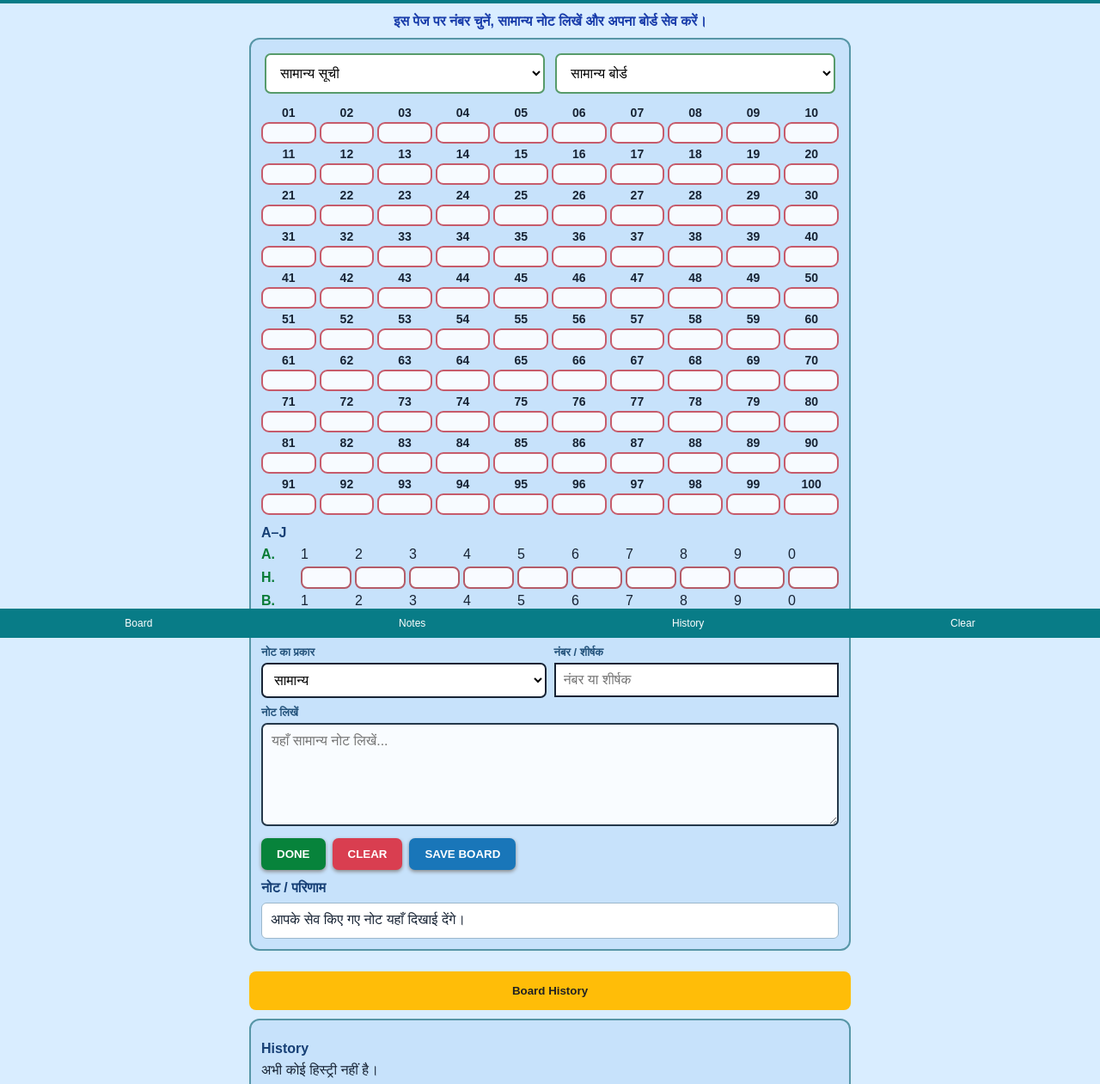
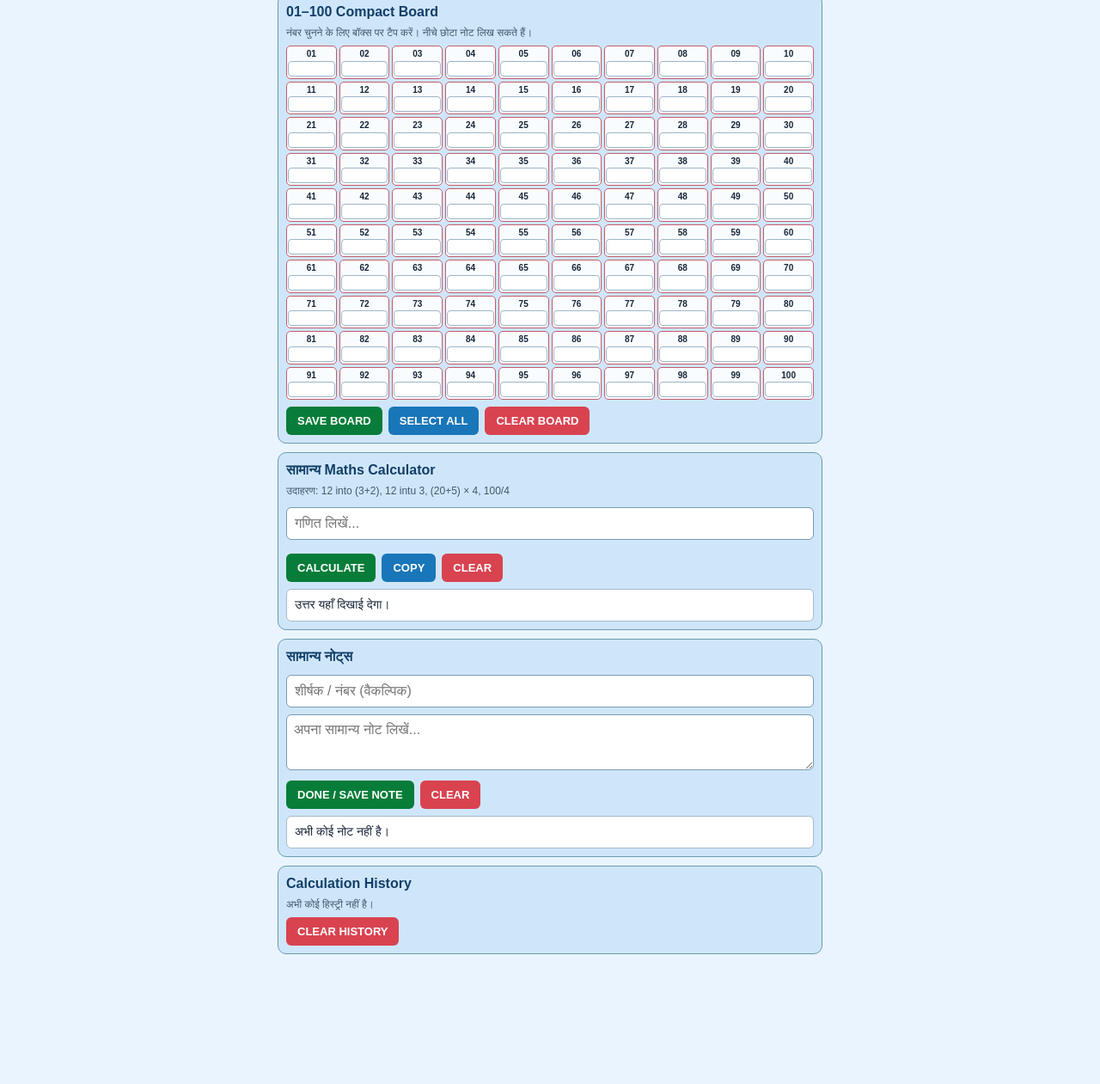
Before and after one commit to tranveersingh33-dot/Kk, a plain HTML site: page index.html in a window 1280 px wide. Shown: the part 58-1319 px from the top of the page at 86% size. After the commit the page ends 1178 px from the top, so only its background shows below. Drawn offline with Linux system fonts and the light colour scheme.

Commit message:
Refactor index.html for improved layout and functionality
Updated HTML structure and styles for the number board and calculator, including new sections for notes and calculations.

```diff
--- a/index.html
+++ b/index.html
@@ -2,77 +2,88 @@
 <html lang="hi">
 <head>
 <meta charset="UTF-8">
-<meta name="viewport" content="width=device-width, initial-scale=1">
-<title>Number Board</title>
+<meta name="viewport" content="width=device-width,initial-scale=1">
+<title>Compact Number Board & Calculator</title>
 <style>
-*{box-sizing:border-box}body{margin:0;background:#d9edff;font-family:Arial,sans-serif;color:#172334}
-.top{background:#087c87;color:#fff;padding:12px 16px;display:flex;justify-content:space-between;align-items:center;font-size:21px;font-weight:700}
-.top button{background:#f16b60;color:#fff;border:0;border-radius:7px;padding:10px 22px;font-size:16px}
-.wrap{max-width:720px;margin:12px auto;padding:0 10px}.notice{color:#183caa;font-weight:700;text-align:center;margin:10px 0}
-.panel{border:2px solid #5796a7;border-radius:12px;background:#c7e2fb;padding:12px;margin-bottom:14px}
-.selectrow{display:grid;grid-template-columns:1fr 1fr;gap:12px;margin:4px 4px 14px}
-select,input,textarea{font:inherit}select{padding:12px;border:2px solid #579b6a;border-radius:7px;background:#fff;min-width:0}
-.board{display:grid;grid-template-columns:repeat(10,minmax(0,1fr));gap:4px}
-.tile{text-align:center;min-width:0}.tile b{display:block;font-size:14px;margin-bottom:3px}.tile input{width:100%;min-width:0;height:25px;border:2px solid #c65b6b;border-radius:9px;background:#f7fbff;text-align:center;padding:1px;font-size:12px}
-.tile.active input{border-color:#07833b;background:#e6ffe9}
-.section-title{font-weight:700;color:#163f75;margin:12px 0 7px}
-.hbrow{display:grid;grid-template-columns:42px repeat(10,minmax(0,1fr));gap:4px;align-items:center;margin:5px 0}
-.hbrow .tag{font-weight:bold;color:#087b36}.hbrow input{width:100%;min-width:0;height:26px;border:2px solid #b45b68;border-radius:8px;text-align:center;background:#f8fbff}
-.entrygrid{display:grid;grid-template-columns:1fr 1fr;gap:9px;margin-top:12px}
-label{font-size:13px;font-weight:bold;color:#24537c;display:block;margin-bottom:4px}
-.field{width:100%;padding:9px;border:2px solid #172334;background:#fff}
-textarea{width:100%;min-height:120px;padding:10px;border:2px solid #24384a;border-radius:7px;resize:vertical;background:#f9fcff}
-.buttons{display:flex;gap:8px;flex-wrap:wrap;margin-top:10px}
-button.action{background:#07833b;color:white;border:0;border-radius:7px;padding:11px 18px;font-weight:bold;box-shadow:0 2px 4px #888}
-button.clear{background:#d93e50}button.blue{background:#1976b9}button.yellow{background:#ffbd08;color:#222;width:100%;padding:15px;font-weight:bold;border:0;border-radius:8px;margin:10px 0}
-.result{white-space:pre-wrap;overflow-wrap:anywhere;background:#fff;border:1px solid #9bb7cb;border-radius:6px;padding:10px;min-height:42px;margin-top:8px}
-.historyitem{background:#fff;border-radius:6px;padding:8px;margin:6px 0;overflow-wrap:anywhere}
-.bottom{position:sticky;bottom:0;background:#087c87;color:#fff;display:flex;justify-content:space-around;gap:4px;padding:10px 4px;font-size:12px;text-align:center}
-.bottom span{cursor:pointer}
-@media(max-width:420px){.wrap{padding:0 7px}.panel{padding:8px}.board{gap:3px}.tile b{font-size:11px}.tile input{height:23px}.hbrow{grid-template-columns:32px repeat(10,minmax(0,1fr));gap:2px}.hbrow input{height:23px;font-size:11px}.hbrow .tag{font-size:12px}.selectrow{gap:7px}.selectrow select{padding:9px;font-size:13px}}
+*{box-sizing:border-box}body{margin:0;background:#eaf4ff;color:#172536;font-family:Arial,sans-serif}
+header{background:#087c87;color:#fff;padding:10px 13px;display:flex;justify-content:space-between;align-items:center;font-weight:bold;font-size:18px}
+main{max-width:650px;margin:10px auto;padding:0 8px}.panel{background:#cfe6fa;border:1px solid #679caf;border-radius:10px;padding:9px;margin-bottom:10px}
+h2{font-size:16px;margin:2px 0 8px;color:#123f68}.hint{font-size:12px;color:#42596c;margin:4px 0 8px}
+.board{display:grid;grid-template-columns:repeat(10,minmax(0,1fr));gap:3px}
+.tile{min-width:0;text-align:center;padding:2px 1px;border:1px solid #c45d6c;border-radius:5px;background:#f9fcff;cursor:pointer}
+.tile b{display:block;font-size:10px;line-height:13px}.tile input{width:100%;min-width:0;height:18px;border:1px solid #9db6c8;border-radius:4px;text-align:center;padding:0;font-size:10px}
+.tile.active{background:#e2ffe8;border-color:#07833b;outline:1px solid #07833b}
+.row{display:flex;gap:7px;flex-wrap:wrap;margin-top:8px}button{border:0;border-radius:6px;padding:9px 13px;background:#087d39;color:#fff;font-weight:bold;font-size:13px}button.blue{background:#1976b9}button.red{background:#d94350}
+input,textarea,select{font:inherit}.field{width:100%;padding:9px;border:1px solid #789bb3;border-radius:6px;background:#fff;margin:4px 0 8px}
+textarea{width:100%;min-height:65px;padding:8px;border:1px solid #789bb3;border-radius:6px;background:#fff}
+.result{white-space:pre-wrap;overflow-wrap:anywhere;background:#fff;border:1px solid #a5bacb;border-radius:6px;padding:9px;min-height:38px;font-size:14px}
+.histitem{background:#fff;border-radius:5px;padding:7px;margin:5px 0;font-size:13px;overflow-wrap:anywhere}
+@media(max-width:380px){main{padding:0 5px}.panel{padding:7px}.board{gap:2px}.tile{padding:1px}.tile b{font-size:9px}.tile input{height:16px;font-size:9px}button{padding:8px 10px}}
 </style>
 </head>
 <body>
-<header class="top"><span>Number Board</span><button onclick="saveAll()">Save</button></header>
-<div class="wrap">
-<div class="notice">इस पेज पर नंबर चुनें, सामान्य नोट लिखें और अपना बोर्ड सेव करें।</div>
+<header><span>Number Board</span><span id="savedCount">0 Saved</span></header>
+<main>
 <section class="panel">
-<div class="selectrow">
-<select id="category"><option>सामान्य सूची</option><option>सूची 1</option><option>सूची 2</option><option>अन्य</option></select>
-<select id="view"><option>सामान्य बोर्ड</option><option>दृश्य 1</option><option>दृश्य 2</option></select>
-</div>
+<h2>01–100 Compact Board</h2>
+<p class="hint">नंबर चुनने के लिए बॉक्स पर टैप करें। नीचे छोटा नोट लिख सकते हैं।</p>
 <div class="board" id="board"></div>
-<div class="section-title">A–J</div>
-<div class="hbrow"><b class="tag">A.</b><span>1</span><span>2</span><span>3</span><span>4</span><span>5</span><span>6</span><span>7</span><span>8</span><span>9</span><span>0</span></div>
-<div class="hbrow" id="rowA"><b class="tag">H.</b></div>
-<div class="hbrow"><b class="tag">B.</b><span>1</span><span>2</span><span>3</span><span>4</span><span>5</span><span>6</span><span>7</span><span>8</span><span>9</span><span>0</span></div>
-<div class="hbrow" id="rowB"><b class="tag">H.</b></div>
+<div class="row"><button onclick="saveBoard()">SAVE BOARD</button><button class="blue" onclick="selectAll()">SELECT ALL</button><button class="red" onclick="clearBoard()">CLEAR BOARD</button></div>
+</section>
 
-<div class="entrygrid">
-<div><label for="type">नोट का प्रकार</label><select id="type" class="field"><option>सामान्य</option><option>व्यक्तिगत नोट</option><option>अन्य</option></select></div>
-<div><label for="number">नंबर / शीर्षक</label><input id="number" class="field" placeholder="नंबर या शीर्षक"></div>
-<div style="grid-column:1/-1"><label for="note">नोट लिखें</label><textarea id="note" placeholder="यहाँ सामान्य नोट लिखें..."></textarea></div>
-</div>
-<div class="buttons"><button class="action" onclick="addNote()">DONE</button><button class="action clear" onclick="clearInputs()">CLEAR</button><button class="action blue" onclick="saveAll()">SAVE BOARD</button></div>
-<div class="section-title">नोट / परिणाम</div><div class="result" id="result">आपके सेव किए गए नोट यहाँ दिखाई देंगे।</div>
+<section class="panel">
+<h2>सामान्य Maths Calculator</h2>
+<p class="hint">उदाहरण: 12 into (3+2), 12 intu 3, (20+5) × 4, 100/4</p>
+<input id="expr" class="field" placeholder="गणित लिखें..." autocomplete="off">
+<div class="row"><button onclick="calculate()">CALCULATE</button><button class="blue" onclick="copyAnswer()">COPY</button><button class="red" onclick="clearCalc()">CLEAR</button></div>
+<div id="answer" class="result" style="margin-top:8px">उत्तर यहाँ दिखाई देगा।</div>
 </section>
-<button class="yellow" onclick="showHistory()">Board History</button>
-<section class="panel" id="historyPanel"><div class="section-title">History</div><div id="history">अभी कोई हिस्ट्री नहीं है।</div><div class="buttons"><button class="action clear" onclick="clearHistory()">CLEAR HISTORY</button></div></section>
-</div>
-<nav class="bottom"><span onclick="window.scrollTo({top:0,behavior:'smooth'})">Board</span><span onclick="document.getElementById('note').focus()">Notes</span><span onclick="showHistory()">History</span><span onclick="clearInputs()">Clear</span></nav>
+
+<section class="panel">
+<h2>सामान्य नोट्स</h2>
+<input id="noteTitle" class="field" placeholder="शीर्षक / नंबर (वैकल्पिक)">
+<textarea id="noteText" placeholder="अपना सामान्य नोट लिखें..."></textarea>
+<div class="row"><button onclick="addNote()">DONE / SAVE NOTE</button><button class="red" onclick="clearNote()">CLEAR</button></div>
+<div id="notes" class="result" style="margin-top:8px">अभी कोई नोट नहीं है।</div>
+</section>
+
+<section class="panel">
+<h2>Calculation History</h2><div id="history" class="hint">अभी कोई हिस्ट्री नहीं है।</div>
+<div class="row"><button class="red" onclick="clearHistory()">CLEAR HISTORY</button></div>
+</section>
+</main>
 <script>
 const board=document.getElementById('board');
-for(let n=1;n<=100;n++){const d=document.createElement('div');d.className='tile';d.dataset.n=n;d.innerHTML='<b>'+String(n).padStart(2,'0')+'</b><input aria-label="नंबर '+n+' का नोट" maxlength="10">';d.addEventListener('click',e=>{if(e.target.tagName!=='INPUT')d.classList.toggle('active')});board.appendChild(d)}
-for(const id of ['rowA','rowB'])for(let i=0;i<10;i++){const inp=document.createElement('input');inp.maxLength=8;inp.setAttribute('aria-label',id+' '+i);document.getElementById(id).appendChild(inp)}
-let notes=[];
-function addNote(){const title=document.getElementById('number').value.trim();const note=document.getElementById('note').value.trim();if(!title&&!note){alert('पहले नंबर/शीर्षक या नोट लिखें।');return}const item={type:document.getElementById('type').value,title,note,when:new Date().toLocaleString()};notes.unshift(item);renderNotes();clearInputs(false);saveAll(false)}
-function renderNotes(){const out=document.getElementById('result');out.textContent=notes.length?notes.map(x=>(x.title?x.title+' — ':'')+x.note+' ('+x.type+')').join('\n'):'आपके सेव किए गए नोट यहाँ दिखाई देंगे।';const h=document.getElementById('history');h.textContent='';if(!notes.length)h.textContent='अभी कोई हिस्ट्री नहीं है।';else notes.forEach(x=>{const d=document.createElement('div');d.className='historyitem';d.textContent=(x.title?x.title+' — ':'')+x.note+' | '+x.type+' | '+x.when;h.appendChild(d)})}
-function clearInputs(clearResult=true){document.getElementById('number').value='';document.getElementById('note').value='';if(clearResult)document.getElementById('result').textContent='इनपुट साफ़ कर दिया गया।'}
-function saveAll(show=true){const data={cells:[...board.children].map(c=>({value:c.querySelector('input').value,active:c.classList.contains('active')})),a:[...document.querySelectorAll('#rowA input')].map(x=>x.value),b:[...document.querySelectorAll('#rowB input')].map(x=>x.value),notes,category:document.getElementById('category').value,view:document.getElementById('view').value};try{localStorage.setItem('simpleNumberBoard',JSON.stringify(data));if(show)alert('बोर्ड सेव हो गया।')}catch(e){if(show)alert('इस ब्राउज़र में सेव नहीं हो पाया।')}}
-function loadAll(){try{const d=JSON.parse(localStorage.getItem('simpleNumberBoard')||'null');if(!d)return;d.cells?.forEach((x,i)=>{if(board.children[i]){board.children[i].querySelector('input').value=x.value||'';board.children[i].classList.toggle('active',!!x.active)}});['a','b'].forEach(k=>{(d[k]||[]).forEach((v,i)=>{const el=document.querySelectorAll('#row'+k.toUpperCase()+' input')[i];if(el)el.value=v})});notes=d.notes||[];document.getElementById('category').value=d.category||'सामान्य सूची';document.getElementById('view').value=d.view||'सामान्य बोर्ड';renderNotes()}catch(e){}}
-function clearHistory(){if(!confirm('सभी नोट्स की हिस्ट्री साफ़ करें?'))return;notes=[];renderNotes();saveAll(false)}
-function showHistory(){document.getElementById('historyPanel').scrollIntoView({behavior:'smooth'})}
-loadAll();
+for(let n=1;n<=100;n++){
+ const el=document.createElement('div');el.className='tile';el.dataset.n=n;
+ const b=document.createElement('b');b.textContent=String(n).padStart(2,'0');
+ const inp=document.createElement('input');inp.maxLength=8;inp.setAttribute('aria-label','नंबर '+n+' का नोट');
+ el.append(b,inp);el.addEventListener('click',e=>{if(e.target!==inp)el.classList.toggle('active')});board.append(el);
+}
+let historyItems=[],noteItems=[];
+function saveBoard(){const d=[...board.children].map(x=>({v:x.querySelector('input').value,s:x.classList.contains('active')}));try{localStorage.setItem('compactBoard',JSON.stringify(d));localStorage.setItem('compactNotes',JSON.stringify(noteItems));document.getElementById('savedCount').textContent=d.filter(x=>x.v||x.s).length+' Saved';alert('Board सेव हो गया।')}catch(e){alert('सेव नहीं हो पाया।')}}
+function loadBoard(){try{const d=JSON.parse(localStorage.getItem('compactBoard')||'[]');d.forEach((x,i)=>{if(board.children[i]){board.children[i].querySelector('input').value=x.v||'';board.children[i].classList.toggle('active',!!x.s)}});noteItems=JSON.parse(localStorage.getItem('compactNotes')||'[]');renderNotes();document.getElementById('savedCount').textContent=d.filter(x=>x.v||x.s).length+' Saved'}catch(e){}}
+function selectAll(){[...board.children].forEach(x=>x.classList.add('active'))}
+function clearBoard(){if(!confirm('बोर्ड साफ़ करें?'))return;[...board.children].forEach(x=>{x.querySelector('input').value='';x.classList.remove('active')});localStorage.removeItem('compactBoard');document.getElementById('savedCount').textContent='0 Saved'}
+function parseMath(input){
+ let s=input.toLowerCase().replace(/\b(into|intu)\b/g,'*').replace(/[×x]/g,'*').replace(/÷/g,'/').replace(/\s+/g,'');
+ let i=0;
+ function expr(){let v=term();while(s[i]==='+'||s[i]==='-'){let op=s[i++],r=term();v=op==='+'?v+r:v-r}return v}
+ function term(){let v=factor();while(s[i]==='*'||s[i]==='/'||s[i]==='%'){let op=s[i++],r=factor();if(op==='*')v*=r;else if(op==='/'){if(r===0)throw Error('शून्य से भाग नहीं कर सकते।');v/=r}else v%=r}return v}
+ function factor(){if(s[i]==='+'){i++;return factor()}if(s[i]==='-'){i++;return -factor()}if(s[i]==='('){i++;let v=expr();if(s[i]!==')')throw Error('ब्रैकेट पूरा नहीं है।');i++;return v}let start=i;while(/[0-9.]/.test(s[i]||'')&&i<s.length)i++;if(start===i)throw Error('गणित की अभिव्यक्ति जाँचें।');let t=s.slice(start,i);if((t.match(/\./g)||[]).length>1)throw Error('नंबर सही लिखें।');return Number(t)}
+ if(!s)throw Error('पहले गणित लिखें।');
+ if(!/^[0-9.+\-*/()%]+$/.test(s))throw Error('केवल सामान्य गणित के अंक और चिन्ह लिखें।');
+ const value=expr();if(i!==s.length||!Number.isFinite(value))throw Error('गणित की अभिव्यक्ति सही नहीं है।');return value;
+}
+function calculate(){const raw=document.getElementById('expr').value;const out=document.getElementById('answer');try{const v=parseMath(raw);const a=Number.isInteger(v)?String(v):String(Number(v.toFixed(8)));out.textContent='Expression: '+raw+'\nAnswer: '+a;historyItems.unshift(raw+' = '+a);renderHistory()}catch(e){out.textContent='त्रुटि: '+e.message}}
+function renderHistory(){const h=document.getElementById('history');h.textContent='';if(!historyItems.length){h.textContent='अभी कोई हिस्ट्री नहीं है।';return}historyItems.forEach(t=>{const d=document.createElement('div');d.className='histitem';d.textContent=t;h.append(d)})}
+function clearHistory(){historyItems=[];renderHistory()}
+function clearCalc(){document.getElementById('expr').value='';document.getElementById('answer').textContent='उत्तर यहाँ दिखाई देगा।'}
+function copyAnswer(){const t=document.getElementById('answer').textContent;if(navigator.clipboard&&t&&!t.includes('यहाँ'))navigator.clipboard.writeText(t).then(()=>alert('कॉपी हो गया।')).catch(()=>alert('कॉपी नहीं हो पाया।'))}
+function addNote(){const title=document.getElementById('noteTitle').value.trim(),text=document.getElementById('noteText').value.trim();if(!title&&!text){alert('पहले नोट लिखें।');return}noteItems.unshift((title?title+' — ':'')+text);renderNotes();clearNote();saveBoard()}
+function renderNotes(){const n=document.getElementById('notes');n.textContent=noteItems.length?noteItems.join('\n\n'):'अभी कोई नोट नहीं है।'}
+function clearNote(){document.getElementById('noteTitle').value='';document.getElementById('noteText').value=''}
+document.getElementById('expr').addEventListener('keydown',e=>{if(e.key==='Enter')calculate()});
+loadBoard();
 </script>
-</body>
-</html>
+</body></html>
```
